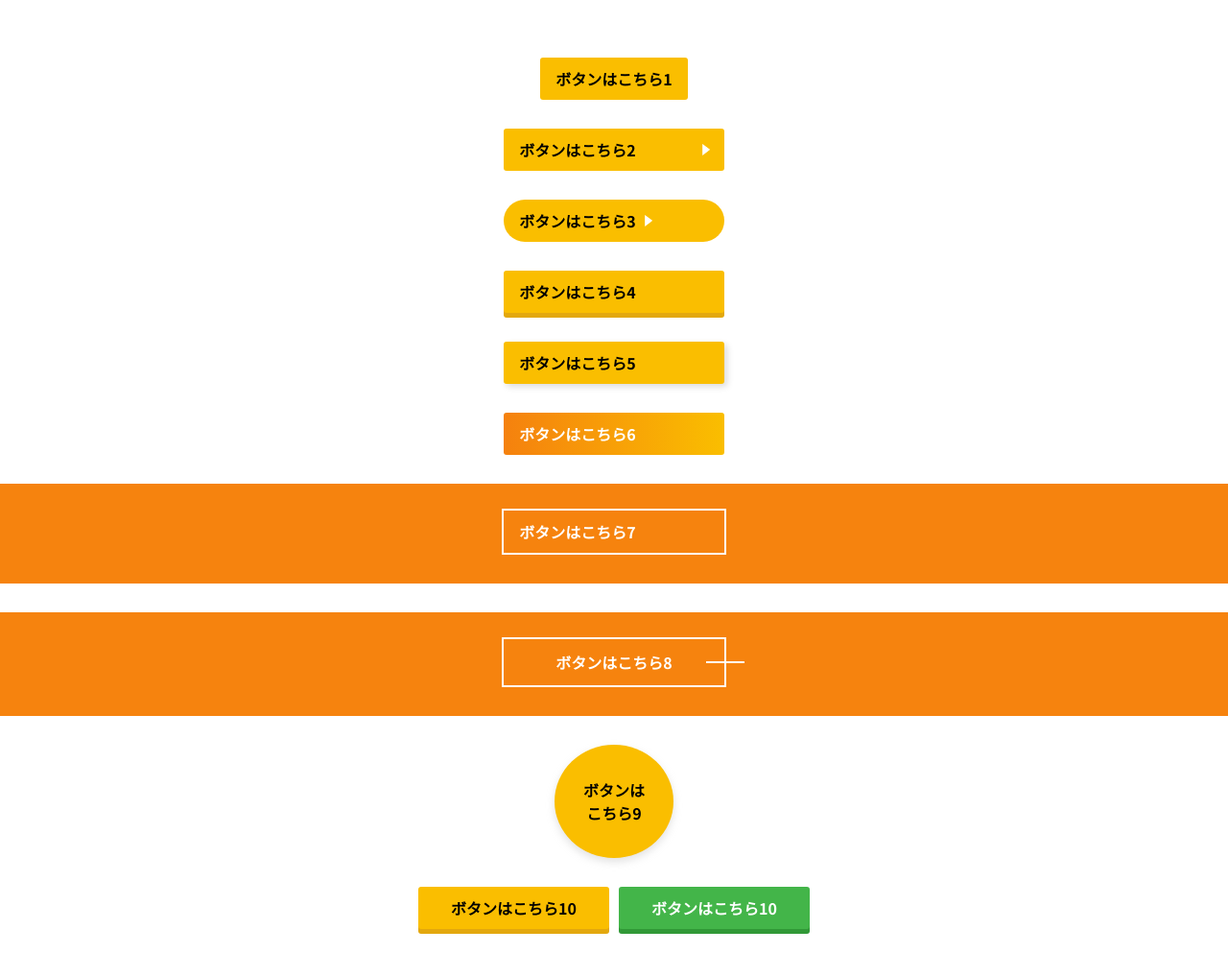
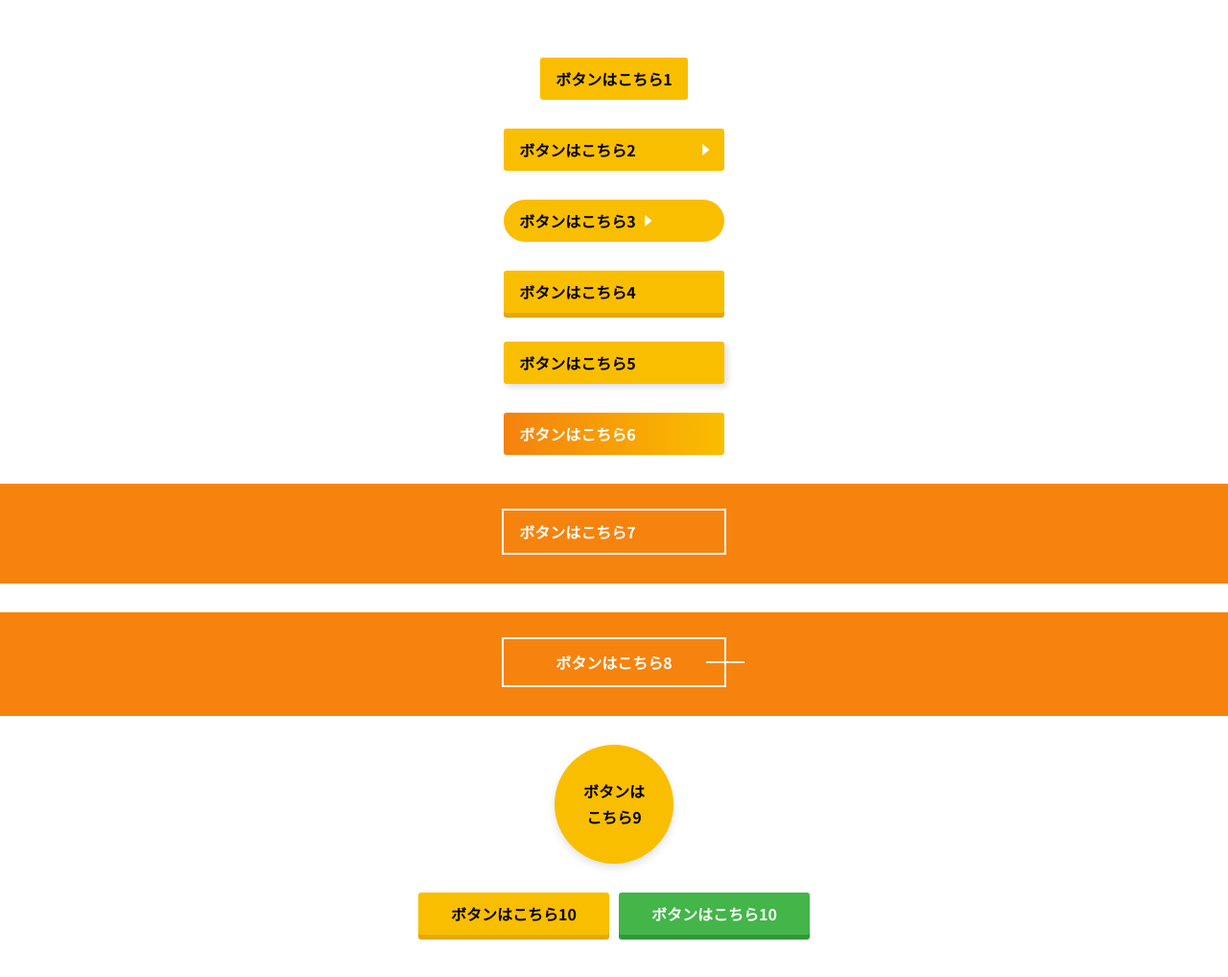
Before and after one commit to wanosuke-t/wanosuke_buttons, a plain HTML site: page index.html in a window 1280 px wide. Shown: the whole page at 96% size. Drawn offline with Linux system fonts and the light colour scheme.

Commit message:
Add files via upload

```diff
--- a/index.html
+++ b/index.html
@@ -3,7 +3,7 @@
   <head>
     <meta charset="UTF-8" />
     <meta name="viewport" content="width=device-width, initial-scale=1.0" />
-    <title>Headings</title>
+    <title>Buttons</title>
     <link rel="stylesheet" href="./css/reset.css" />
     <link rel="stylesheet" href="./css/style.css" />
     <link rel="preconnect" href="https://fonts.googleapis.com" />
@@ -46,7 +46,7 @@
         <div class="sample__button-10">
           <button>ボタンはこちら10</button>
         </div>
-        <div class="sample__button-10 sample__button-10--green">
+        <div class="sample__button-10 is-green">
           <button>ボタンはこちら10</button>
         </div>
       </div>
--- a/sass/style.scss
+++ b/sass/style.scss
@@ -44,7 +44,7 @@ button {
     background: #fabe00;
     position: relative;
 
-    &::before,
+    // &::before,
     &::after {
       position: absolute;
       content: "";
@@ -53,15 +53,17 @@ button {
       top: 50%;
       transform: translateY(-50%);
       right: 15.22px;
+      background: #fff;
+      clip-path: polygon(0% 0%, 100% 50%, 0% 100%);
     }
 
-    &::before {
-      background: url("../img/arrow.svg") no-repeat center center;
-    }
+    // &::before {
+    //   background: url("../img/arrow.svg") no-repeat center center;
+    // }
 
-    &::after {
-      background: url("../img/arrow-stroke.svg") no-repeat center center;
-    }
+    // &::after {
+    //   background: url("../img/arrow-stroke.svg") no-repeat center center;
+    // }
   }
 }
 
@@ -77,7 +79,7 @@ button {
     background: #fabe00;
     position: relative;
 
-    &::before,
+    // &::before,
     &::after {
       position: absolute;
       content: "";
@@ -86,15 +88,17 @@ button {
       top: 50%;
       transform: translateY(-50%);
       right: 75.19px;
+      background: #fff;
+      clip-path: polygon(0% 0%, 100% 50%, 0% 100%);
     }
 
-    &::before {
-      background: url("../img/arrow.svg") no-repeat center center;
-    }
+    // &::before {
+    //   background: url("../img/arrow.svg") no-repeat center center;
+    // }
 
-    &::after {
-      background: url("../img/arrow-stroke.svg") no-repeat center center;
-    }
+    // &::after {
+    //   background: url("../img/arrow-stroke.svg") no-repeat center center;
+    // }
   }
 }
 
@@ -188,9 +192,14 @@ button {
   text-align: center;
 
   button {
+    // padding: 35px 30px;
+    display: inline-grid;
+    place-items: center;
+    width: 124px;
+    height: 124px;
     font-size: 16px;
     font-weight: 700;
-    padding: 35px 30px;
+    line-height: 170%;
     border-radius: 50%;
     background: #fabe00;
     filter: drop-shadow(0px 4px 4px rgba(159, 159, 159, 0.3));
@@ -215,7 +224,7 @@ button {
     box-shadow: 0px 5px 0px 0px #e3a80e;
   }
 
-  &--green {
+  &.is-green {
     button {
       color: #fff;
       background: #43b549;
```
Also changed, not shown: css/style.css.
